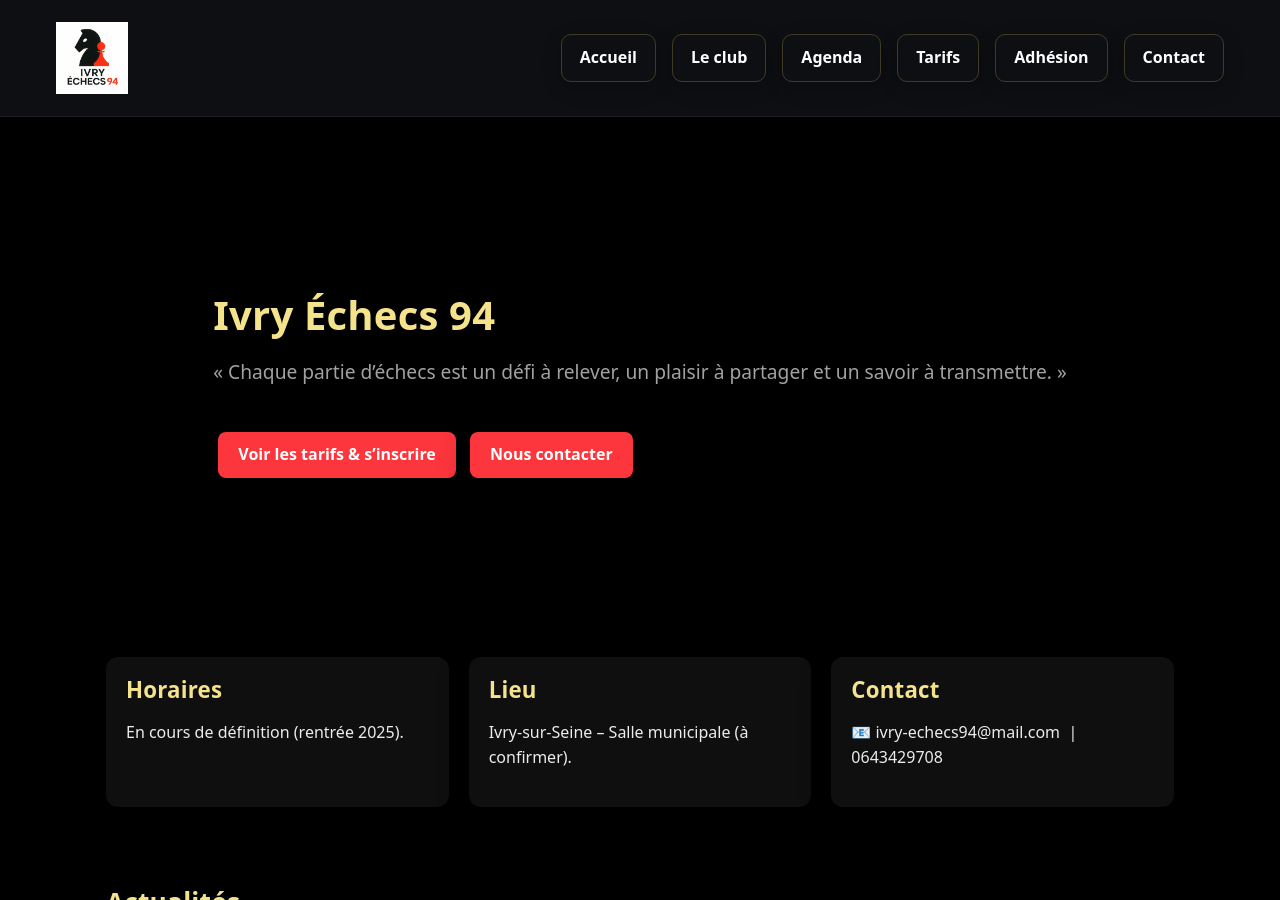
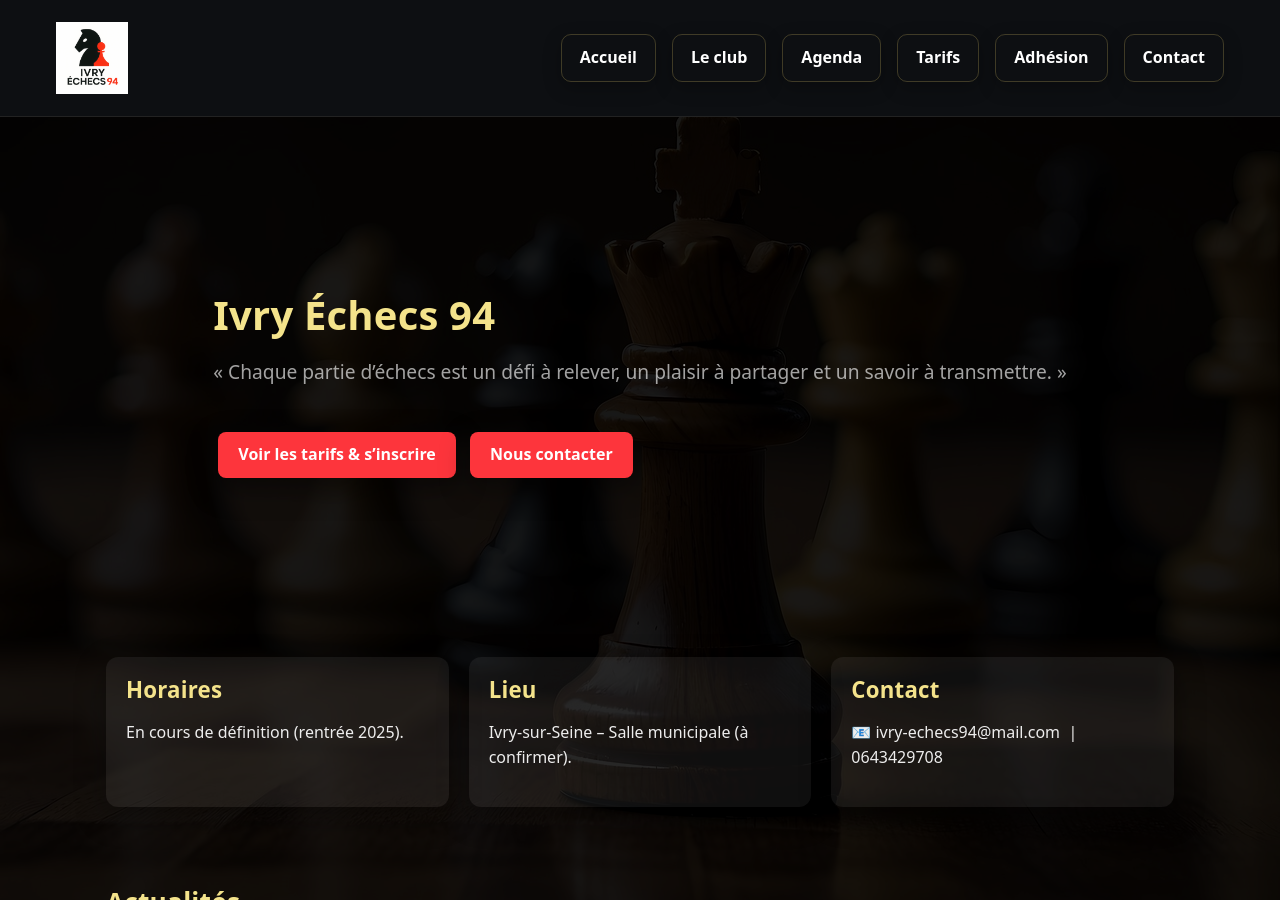
Before and after one commit to Nelwyn64/ivry-echecs-94, a Jekyll site: the page built from index.html, in a window 1280 px wide and 900 px high. Built offline with Jekyll 4.4.1, drawn with Linux system fonts in a browser that asks for light colours.

Commit message:
Ajustement de l'assombrissement des fonds (overlay plus adapté)

```diff
--- a/css/styles.css
+++ b/css/styles.css
@@ -207,7 +207,7 @@
 
 body.page-index {
   background:
-    linear-gradient(rgba(0,0,0,1.10), rgba(0,0,0,1.10)),
+    linear-gradient(rgba(0,0,0,.90), rgba(0,0,0,.90)),
     url('/assets/bg-index.jpg') no-repeat center center fixed;
   background-size: cover;
 }
```
